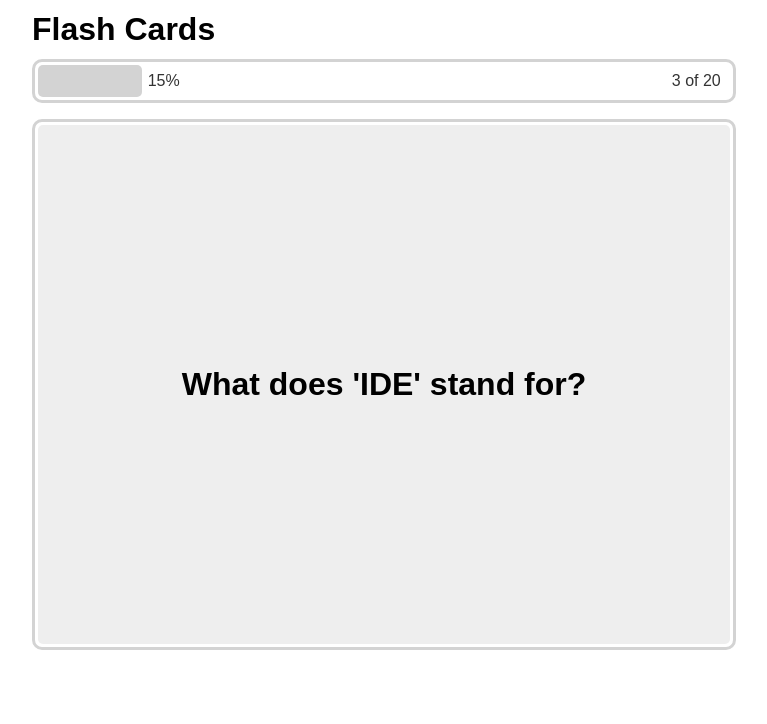
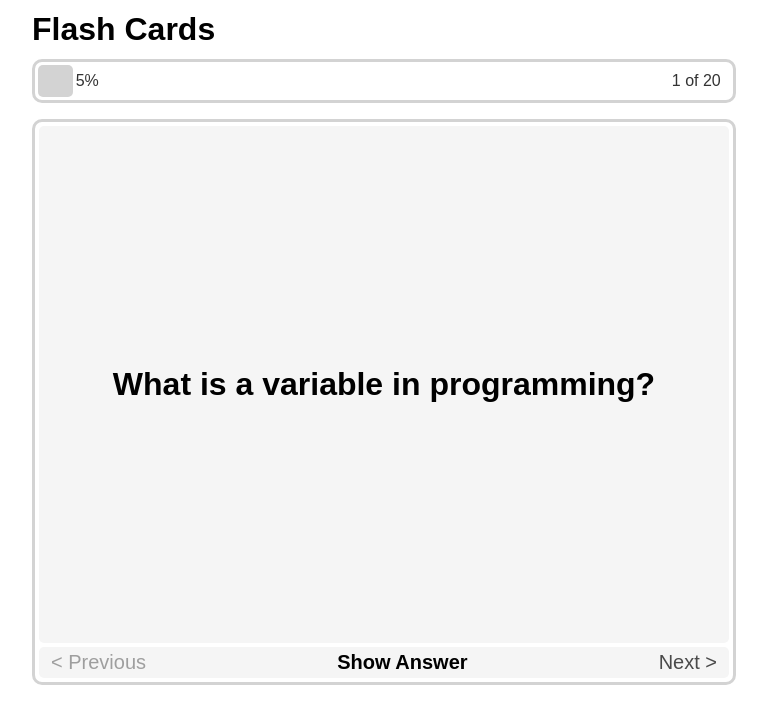
Before and after one commit to MrRyt247/flash-card-app, a SvelteKit app: page / in a window 1280 px wide. Shown: the top 724 px of the page, without its empty margins (256-1023 px from the left). Built offline with nearby package versions, Linux system fonts and the light colour scheme.

Commit message:
:sparkles: adds button components

```diff
--- a/src/routes/+page.svelte
+++ b/src/routes/+page.svelte
@@ -1,43 +1,70 @@
 <script lang="ts">
+	import type { derived } from 'svelte/store';
+	import Button from './components/Button.svelte';
 	import Card from './components/Card.svelte';
 	import Progressbar from './components/Progressbar.svelte';
 	import { data } from './components/data';
 
 	let total: number = data.length;
-	let index: number = $state(2);
-	let currentQuestion: { question: string; answer: string } = data[index];
+	let index: number = $state(0);
+	let currentQuestion: { question: string; answer: string } = $derived(data[index]);
 	let isAnsShown: boolean = $state(false);
+	// let flipped: boolean = $derived(isAnsShown);
 </script>
 
 <h1>Flash Cards</h1>
 
 <Progressbar {index} {total} />
 <div class="container">
-	<Card data={currentQuestion} />
+	<Card data={currentQuestion} flipped={isAnsShown} />
+	<div class="buttons">
+		<Button name={'< Previous'} action={() => index--} disable={index === 0} style={'nav'} />
+		<Button
+			name={isAnsShown ? 'Hide Answer' : 'Show Answer'}
+			action={() => (isAnsShown = !isAnsShown)}
+			disable={null}
+			style={'action'}
+		/>
+		<Button name={'Next >'} action={() => index++} disable={index === total - 1} style={'nav'} />
+	</div>
 </div>
 
 <style>
-    h1 {
-        line-height: 1rem;
-    }
+	* {
+		font-family: cursive, sans-serif;
+	}
+	:root {
+		margin: 0 auto;
+		padding: 0;
+		font-family: cursive, sans-serif;
+		max-width: 720px;
+	}
+
+	h1 {
+		line-height: 1rem;
+	}
+
 	.container {
 		background-color: #fff;
 		border: solid 3px lightgrey;
 		border-radius: 10px;
-		padding: 3px;
+		padding: 0.25rem;
 		display: flex;
-        flex-direction: column;
+		flex-direction: column;
 		align-items: center;
 		justify-content: center;
-        aspect-ratio: 4/3;
+		gap: 0.25rem;
+		aspect-ratio: 4/3;
 		position: relative;
-        perspective: 100vh;
+		perspective: 100vh;
 	}
 
-    :root {
-        margin: 0 auto;
-        padding: 0;
-        font-family: cursive, sans-serif;
-        max-width: 720px;
-    }
+	.buttons {
+		width: 100%;
+		display: flex;
+		justify-content: space-between;
+		font-family: cursive, sans-serif;
+		border-radius: 5px;
+		background-color: #f5f5f5;
+	}
 </style>
--- /dev/null
+++ b/src/routes/components/Button.svelte
@@ -0,0 +1,35 @@
+<script lang="ts">
+	let { name, action, disable, style } = $props();
+</script>
+
+<button onclick={action} disabled={disable} class={style}>
+	{name}
+</button>
+
+<style>
+	button {
+		border: none;
+		padding: .25rem .75rem;
+		text-align: center;
+		font-size: 1.25rem;
+		/* margin: 4px 2px; */
+		cursor: pointer;
+		border-radius: 5px;
+        font-family: cursive, sans-serif;
+        background: transparent;
+	}
+
+    button:disabled {
+        opacity: 0.5;
+        cursor: not-allowed;
+    }
+
+    .nav {
+        color: #4a4a4a;
+        font-weight: lighter;
+    }
+
+    .action {
+        font-weight: bold;
+    }
+</style>
--- a/src/routes/components/Card.svelte
+++ b/src/routes/components/Card.svelte
@@ -1,8 +1,10 @@
 <script lang="ts">
-	let { data } = $props();
+	let { data, flipped } = $props();
+
+    // let isFlipped: boolean = $derived(flipped);
 </script>
 
-<div class="card">
+<div class="card {flipped ? 'flipped' : ''}">
 	<div class="front"><h1>{data.question}</h1></div>
 	<div class="back"><p>{data.answer}</p></div>
 </div>
@@ -21,8 +23,8 @@
 		cursor: pointer;
 	}
 
-	.card .flipped {
-		transform: rotateY(0);
+	.card.flipped {
+		transform: rotateY(180deg);
 	}
 
 	.front,
@@ -38,7 +40,7 @@
 		left: 0;
 		backface-visibility: hidden;
 		border-radius: 5px;
-		background-color: #eee;
+		background-color: #f5f5f5;
 		padding: 1rem;
 		box-sizing: border-box;
 	}
--- a/src/routes/components/Progressbar.svelte
+++ b/src/routes/components/Progressbar.svelte
@@ -1,14 +1,14 @@
 <script lang="ts">
 	let { total, index } = $props();
 
-    let currentQuestion = index + 1;
-	let progress: number = (currentQuestion / total) * 100;
-    let percentagePos: number = progress < 50 ? progress : 50;
+	let currentQuestion = $derived(index + 1);
+	let progress: number = $derived(Math.round((currentQuestion / total) * 100));
+	let percentagePos: number = $derived(progress < 50 ? progress : 50);
 </script>
 
-<div class="container" style:--progress={progress}%>
+<div class="container" style:--progress="{progress}%">
 	<div class="bar"></div>
-    <span class="percent" style:--percentagePos={percentagePos}%>{progress}%</span>
+	<span class="percent" style:--percentagePos="{percentagePos}%">{progress}%</span>
 	<span>{currentQuestion} of {total}</span>
 </div>
 
--- a/src/routes/components/data.js
+++ b/src/routes/components/data.js
@@ -88,5 +88,5 @@ export const data = [
 		question: 'What is a conditional statement?',
 		answer:
 			'A conditional statement executes different code blocks based on whether a condition is true or false, such as if-else statements.'
-	}
+	},
 ];
```
Lines whose indentation alone changed are shown as unchanged.
